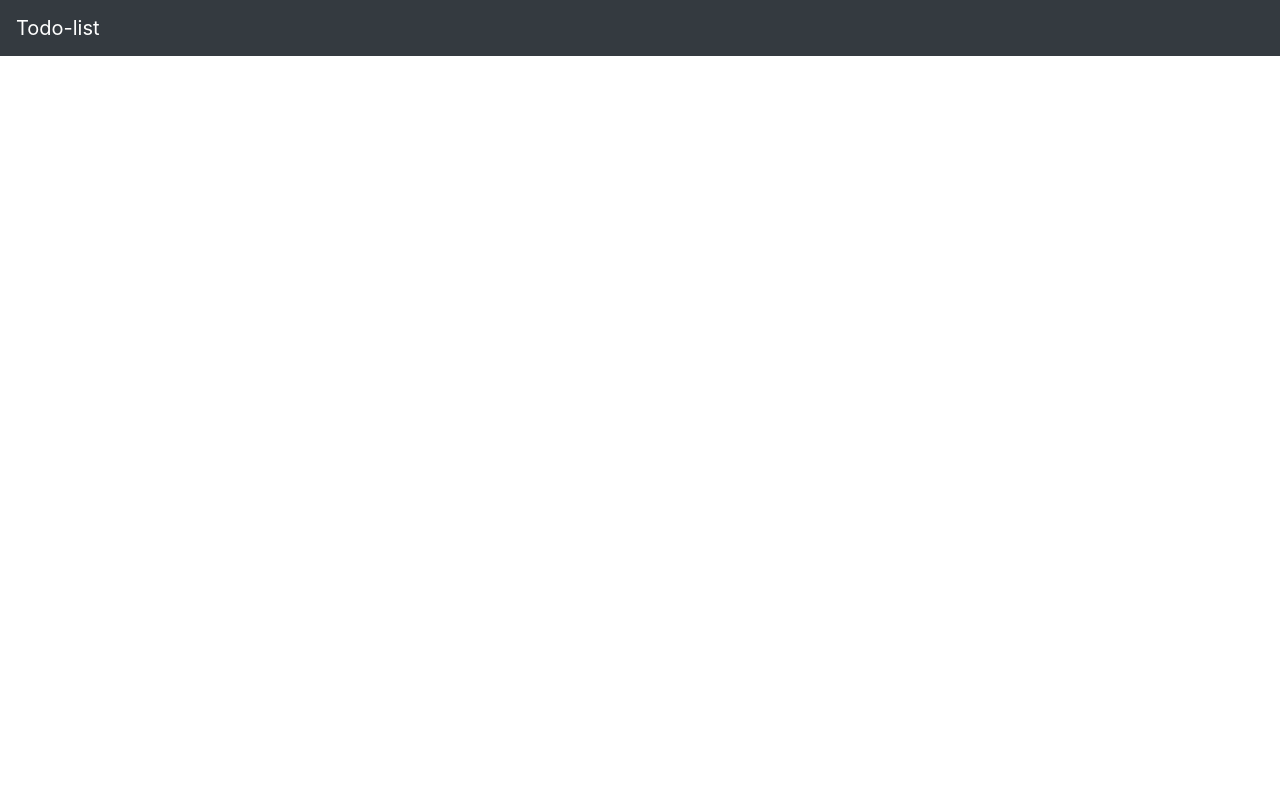
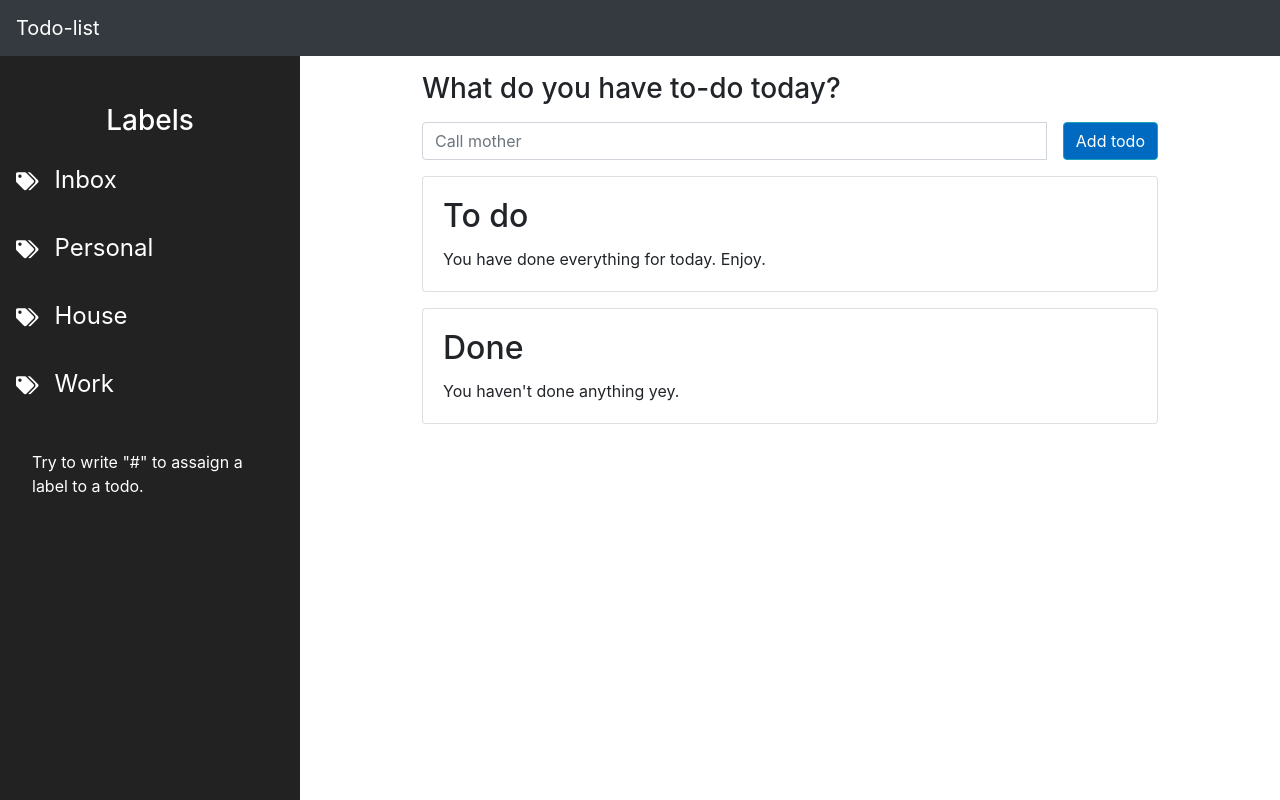
Before and after one commit to muccijacopo/MyTodoList, a Vue app: page /label/House in a window 1280 px wide. Built offline with nearby package versions, Linux system fonts and the light colour scheme.

Commit message:
Implementato Routing dinamico per gestire le labels

```diff
--- a/src/components/Input.vue
+++ b/src/components/Input.vue
@@ -18,11 +18,16 @@ export default {
         }
     },
     methods: {
+        checkInput(value) {
+            if(value !== null && value !== '') return true;
+            return false;
+        },
         addTodo() {
-            if (this.title != null && this.title != '') {
+            if (this.checkInput(this.title)) {
                 const newTodo = {
                     id: uuid.v4(),
                     title: this.title,
+                    label: 'Inbox',
                     completed: false,
                     createdAt: new Date(),
                     editMode: false
--- a/src/components/Sidebar.vue
+++ b/src/components/Sidebar.vue
@@ -1,18 +1,22 @@
 <template>
     <div class="sidebar">
-        <h3>Categories</h3>
+        <h3>Labels</h3>
         <ul>
-            <li v-for="(category, index) in categories" :key="index"><router-link :to="'/'+ category">{{ category }}</router-link></li>
+            <li v-for="(label, index) in labels" :key="index">
+                <router-link :to="'/label/'+ label">
+                    <i class="fas fa-tags fa-xs"></i>{{ label }}
+                </router-link>
+            </li>
         </ul>
-        <p>You can write "#" in your 'todo' to assaign or create a category.</p>
+        <p>Try to write "#" to assaign a label to a todo.</p>
     </div>
 </template>
 
 <script>
 export default {
     computed: {
-        categories() {
-            return this.$store.state.categories;
+        labels() {
+            return this.$store.state.labels;
         }
     }
 }
@@ -28,17 +32,22 @@ export default {
         width: 100px;
     }
 
+    .sidebar h3 {
+        text-align: center;
+    }
+
     .sidebar p {
         padding: 2rem;
-    }
-    .sidebar h3 {
-        text-align: center;
-        font-size: 2rem;
     }
 
     .sidebar ul {
         margin: 0;
         padding: 0;
+        text-align: left;
+    }
+
+    .sidebar .fas {
+        margin-right: 1rem;
     }
 
     .sidebar li {
@@ -47,6 +56,7 @@ export default {
     }
 
     .sidebar li:hover {
+        cursor: pointer;
         background: rgb(51, 51, 51);
     }
 
--- a/src/router.js
+++ b/src/router.js
@@ -5,18 +5,13 @@ import About from './views/About.vue'
 
 Vue.use(Router)
 
+const routes = [
+  { path: '/', component: Home },
+  { path: '/label/:label', component: Home }
+]
+
 export default new Router({
   mode: 'history',
   base: process.env.BASE_URL,
-  routes: [
-    {
-      path: '/',
-      name: 'home',
-      component: Home
-    },
-    {
-      path: '/about',
-      component: About
-    }
-  ]
+  routes
 })
--- a/src/store.js
+++ b/src/store.js
@@ -6,9 +6,9 @@ Vue.use(Vuex)
 export default new Vuex.Store({
   state: {
     todos: [
-      { id: 1, title: 'Buy milk', completed: false, createdAt: new Date(), editMode: false }
+      { id: 1, title: 'Buy milk', label: 'Inbox', completed: false, createdAt: new Date(), editMode: false }
     ],
-    categories: ['Inbox', 'Personal', 'House', 'Work']
+    labels: ['Inbox', 'Personal', 'House', 'Work']
   },
   mutations: {
     addTodo(state, todo) {
--- a/src/views/Home.vue
+++ b/src/views/Home.vue
@@ -19,7 +19,13 @@ import Todos from "../components/Todos";
 export default {
   computed: {
     todos() {
-      return this.$store.state.todos;
+		var allTodos = this.$store.state.todos;
+		if(!this.$route.params.label) {
+			var todos = allTodos.filter(todo => todo.label == 'Inbox')
+			return todos;
+		}
+		var todos = allTodos.filter(todo => todo.label === this.$route.params.label)
+		return todos;
     }
   },
   components: {
```
